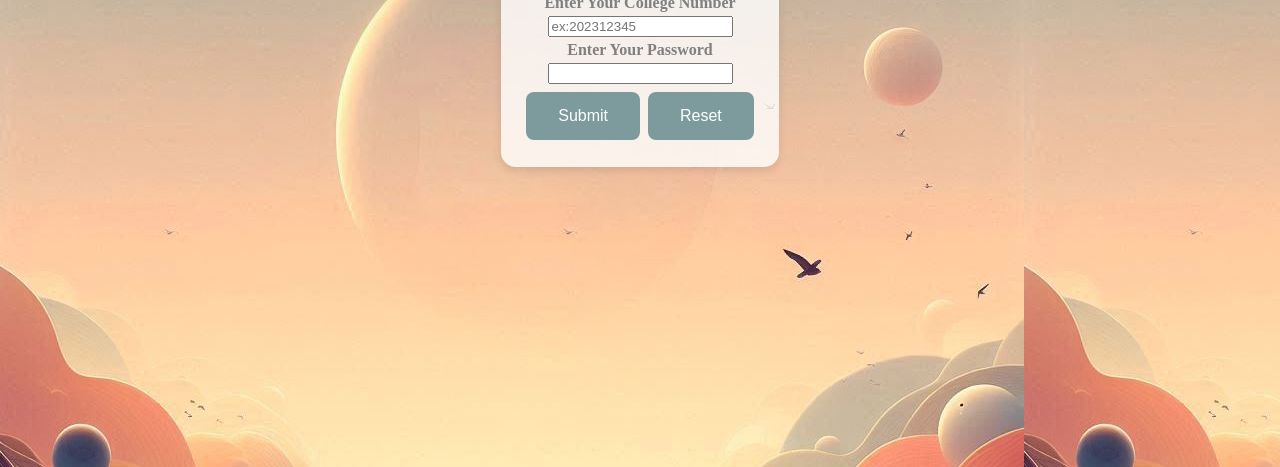
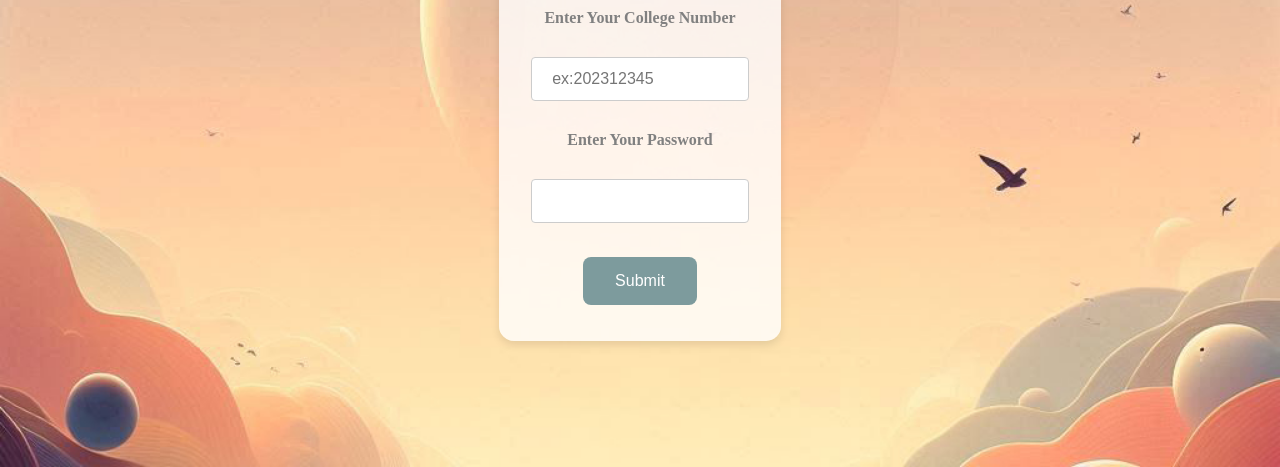
Before and after one commit to shamoos63/htmlProject, a plain HTML site: page signin.html in a window 1280 px wide. Shown: the part 333-800 px from the top of the page. Drawn offline with Linux system fonts and the light colour scheme.

Commit message:
Add files via upload
Wallah the final

```diff
--- a/signin.html
+++ b/signin.html
@@ -4,7 +4,19 @@
 <meta charset="UTF-8">
 <title>Login Page</title>
 <link rel="icon" href="logo.png">
+<meta name="viewport" content="width=device-width, initial-scale=1.0">
 <style>
+  body {
+    background: url('sign_in_bg.png') no-repeat center center fixed;
+    background-size: cover;
+    margin: 0;
+    padding: 0;
+    font-family: 'Poppins', sans-serif;
+    display: flex;
+    justify-content: center;
+    align-items: center;
+    height: 100vh;
+  }
   .background-container {
     position: relative;
     display: inline-block;
@@ -13,10 +25,9 @@
     border-radius: 15px; /* Adds curviness to the edges */
     background: rgba(255, 255, 255, 0.8); /* White background with slight transparency */
     box-shadow: 0 4px 8px rgba(0, 0, 0, 0.1); /* Optional: Adds a subtle shadow for depth */
-  }
-  .content {
-    position: relative;
-    z-index: 1;
+    width: 90%;
+    max-width: 400px; /* Maximum width for larger screens */
+    box-sizing: border-box;
   }
   .button {
     background-color: #7d9b9d; /* Green background */
@@ -35,42 +46,63 @@
   .button:hover {
     background-color: #2f969d; /* Darker green background on hover */
   }
+  input[type="tel"],
+  input[type="password"] {
+    width: 100%; /* Full width */
+    padding: 12px 20px; /* Padding */
+    margin: 8px 0; /* Margin */
+    display: inline-block; /* Inline block */
+    border: 1px solid #ccc; /* Border */
+    border-radius: 4px; /* Rounded corners */
+    box-sizing: border-box; /* Box sizing */
+    font-size: 16px; /* Font size */
+  }
+  input[type="tel"]:focus,
+  input[type="password"]:focus {
+    border-color: #7d9b9d; /* Border color on focus */
+    box-shadow: 0 0 5px rgba(125, 155, 157, 0.5); /* Shadow effect on focus */
+    outline: none; /* Remove outline */
+  }
+  table {
+    width: 100%; /* Full width */
+  }
+  th, td {
+    padding: 10px;
+    text-align: center;
+  }
+  img {
+    max-width: 100%;
+    height: auto; /* Responsive image */
+  }
 </style>
 </head>
-<body background="sign_in_bg.png">
+<body>
 <center>
-<br>
-<br>
-<br>
-<br>
-<br>
-<br>
-<br>
 <div class="background-container">
   <div class="content">
     <form action="form.html" method="get" target="_self">
       <table>
         <tr rowspan=5></tr>
         <tr>
-          <th><img src="logo.png"></th>
+          <th><img src="logo.png" alt="Logo"></th>
         </tr>
         <tr></tr>
         <tr>
-          <th><font face="Poppins" color="Gray"><label for="stu#">Enter Your College Number</label></font></th>
+          <th><label for="stu#" style="font-family: 'Poppins'; color: Gray;">Enter Your College Number</label></th>
         </tr>
         <tr>
-          <td align="center"><input type="tel" id="name" name="id" pattern="202\d{6}" placeholder="ex:202312345" required></td>
+          <td><input type="tel" id="name" name="id" pattern="202\d{6}" placeholder="ex:202312345" required></td>
         </tr>
         <tr>
-          <th><font face="Poppins" color="Gray"><label for="pass">Enter Your Password</label></font></th>
+          <th><label for="pass" style="font-family: 'Poppins'; color: Gray;">Enter Your Password</label></th>
         </tr>
         <tr>
-          <td align="center"><input type="password" id="password" name="password" required minlength="6"></td>
+          <td><input type="password" id="password" name="password" required minlength="6"></td>
         </tr>
         <tr>
-          <td align="center">
+          <td>
             <button type="submit" class="button">Submit</button>
-            <button type="reset" class="button">Reset</button>
+
           </td>
         </tr>
       </table>
```
Also changed, not shown: form.html (+5 -7 lines), summary.html (+3 -0 lines).
